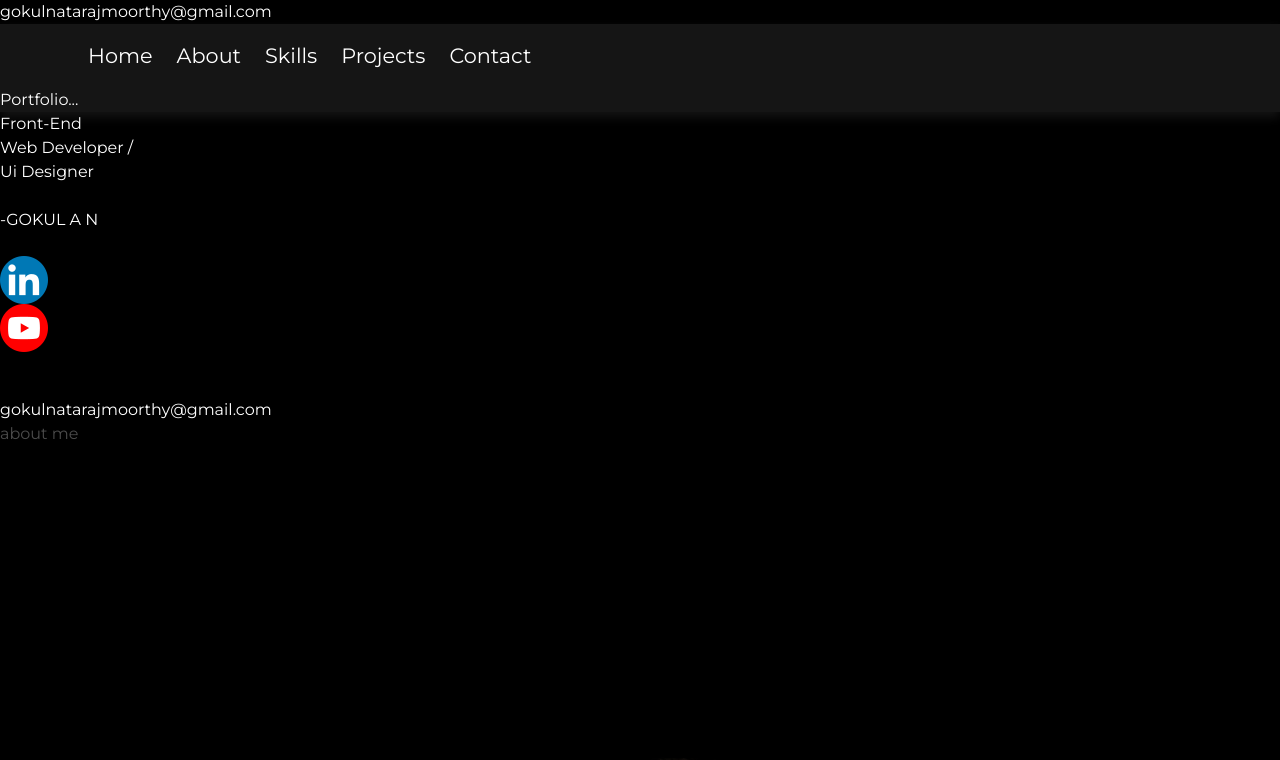
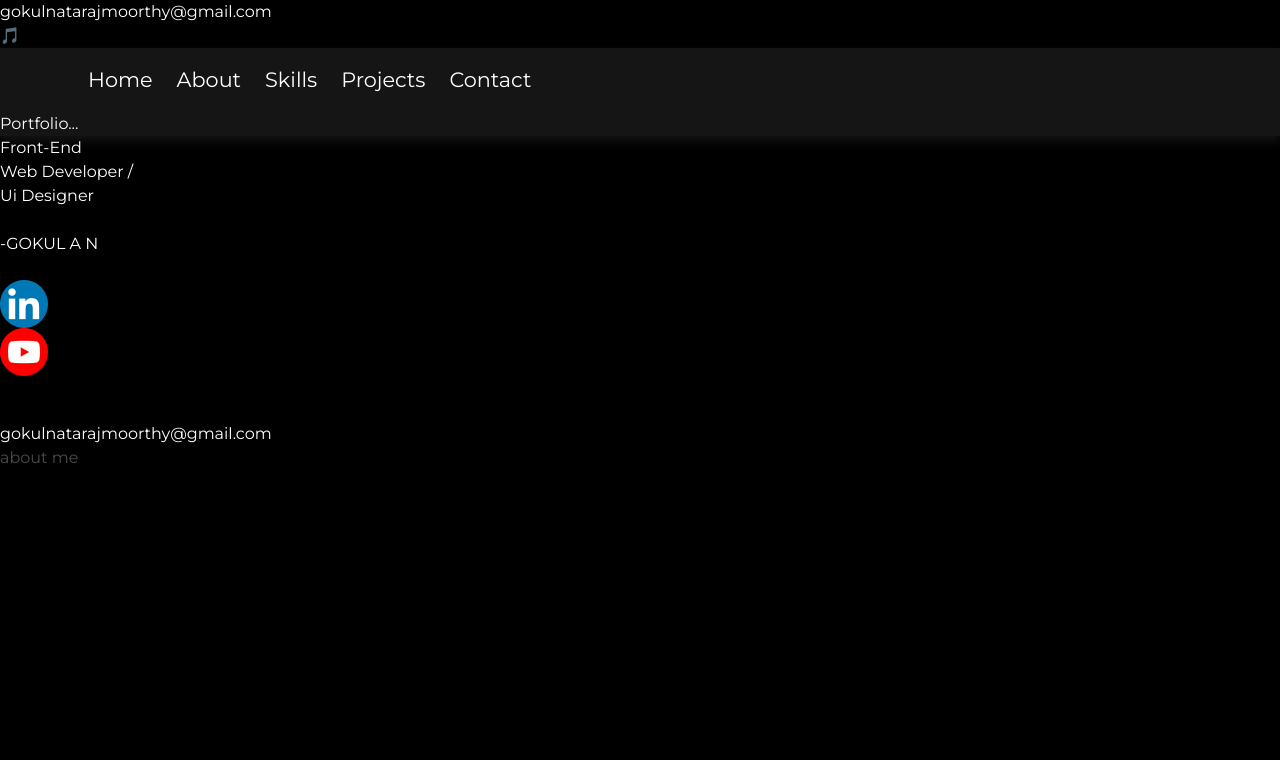
Before and after one commit to GOKUL-A-N/Portfolio, a React (Vite) app: page / in a window 1280 px wide. Shown: the top 760 px of the page. Built offline with nearby package versions, Linux system fonts and the light colour scheme.

Commit message:
added music with icon

```diff
--- a/src/App.jsx
+++ b/src/App.jsx
@@ -6,18 +6,17 @@ import About from './components/About';
 import Skills from './components/Skills'
 import Projects from './components/Projects'
 import Contact from './components/Contact'
-// import portfoliosound from "./assets/portfoliosound.ogg"
+import portfoliosound from "./assets/portfoliosound.ogg"
 // import { useState } from 'react';
 // import ReactAudioPlayer from "react-audio-player";
 
 // const [music,onmusic] = useState();
 
-// const handlemusic = () => {
-//   const x = document.getElementById('music')
-//   // (x.play === false)? x.autoplay = true: x.play = false;
-//   x.autoplay = true
-//   x.load();
-// }
+const handlemusic = () => {
+  const x = document.getElementById('music')
+  x.autoplay = true
+  x.load();
+}
 
 
 
@@ -27,7 +26,7 @@ const App = () => {
 
       <div className='flex-1 flex flex-row'>
         <h4 className='text1 z-10 top-[400px] rotate-[-90deg] fixed items-center right-[-70px] invisible sm:visible' >gokulnatarajmoorthy@gmail.com</h4>
-        {/* <button className='text1 font-extrabold z-10 top-[400px] rotate-[-90deg] fixed text-white' onClick={handlemusic}>Music on</button> */}
+        <button className='text1 font-extrabold z-10 top-[85px] rotate-[0deg] p-3 fixed rounded-full ml-2 bg-white' onClick={handlemusic}>🎵</button>
         {/* <button className='text1 z-10 top-[490px] rotate-[-90deg] fixed text-white' onClick={off}>Sound off</button> */}
       </div>
       <Navbar />
@@ -36,7 +35,7 @@ const App = () => {
       <section id='skills'><Skills /></section>
       <section id='projects'><Projects /></section>
       <section id='contact'><Contact /></section>
-      {/* <audio id="music" src={portfoliosound} /> */}
+      <audio id="music" src={portfoliosound} />
     </div>
   )
 }
```
